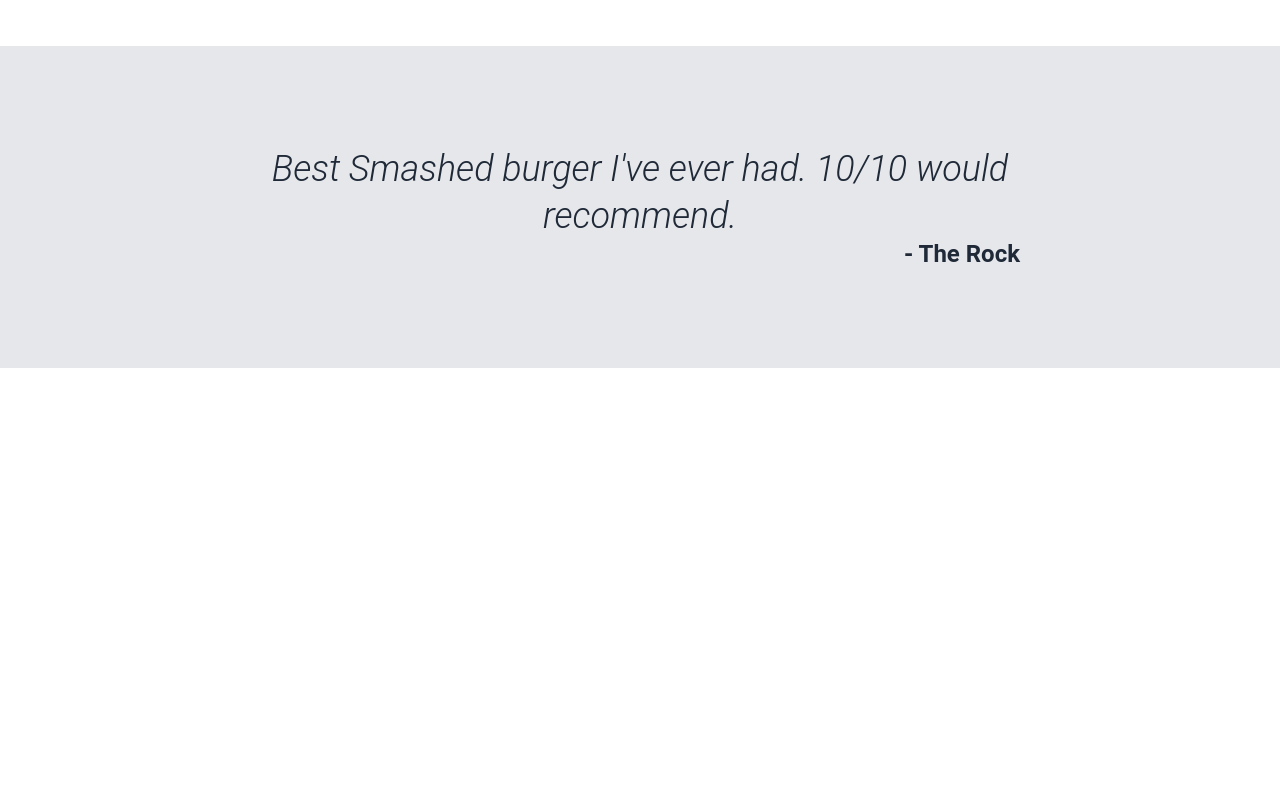
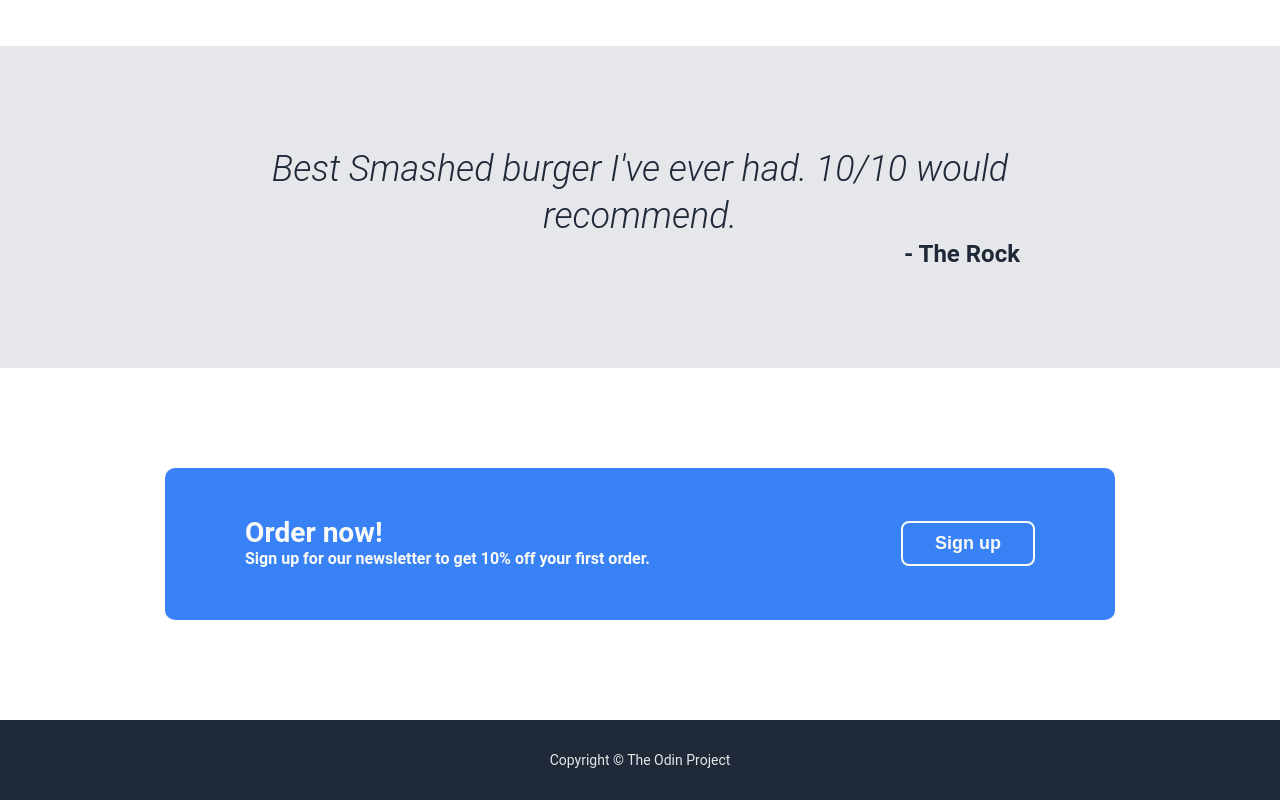
Before and after one commit to notoctavio/Project-Landing-Page, a plain HTML site: page index.html in a window 1280 px wide. Shown: the part 921-1721 px from the top of the page. Before the commit the page ends 1289 px from the top, so only its background shows below. Drawn offline with Linux system fonts and the light colour scheme.

Commit message:
Finished the cta section and footer

```diff
--- a/index.html
+++ b/index.html
@@ -61,6 +61,21 @@
         </div>
     </div>
 
+    <div class="cta-section">
+        <div class="cta-card">
+            <div class="cta-text">
+                <h3>Order now!</h3>
+                <p>Sign up for our newsletter to get 10% off your first order.</p>
+            </div>
+            <div class="cta-button">
+                <button>Sign up</button>
+            </div>
+        </div>
+    </div>
+
+    <div class="footer">
+        <p class="footer-text">Copyright © The Odin Project</p>
+    </div>
 
 </body>
 </html>
--- a/style.css
+++ b/style.css
@@ -157,3 +157,57 @@
     font-weight: 600;
     text-align: right;
 }
+
+.cta-section {
+    padding: 100px 0;
+    display: flex;
+    justify-content: center;
+}
+
+.cta-card {
+    background-color: #3882F6;
+    width: 100%;
+    max-width: 950px;
+    padding: 48px 80px;
+    border-radius: 10px;
+    display: flex;
+    justify-content: space-between;
+    align-items: center;
+
+}
+
+.cta-text {
+    color: #F9FAF8;
+    font-size: 24px;
+    font-weight: 700;
+    margin-bottom: 4px;
+
+}
+
+.cta-text p {
+    color: #F9FAF8;
+    font-size: 16px;
+}
+
+.cta-button button {
+    background-color: #3882F6;
+    color: #F9FAF8;
+    font-size: 18px;
+    font-weight: 700;
+    padding: 10px 32px;
+    border: 2px solid #F9FAF8;
+    border-radius: 8px;
+    cursor: pointer;
+}
+
+.footer {
+    background-color: #1F2937;
+    padding: 32px 0;
+    display: flex;
+    justify-content: center;
+}
+
+.footer-text {
+    color: #E5E7EB;
+    font-size: 14px;
+}
```
